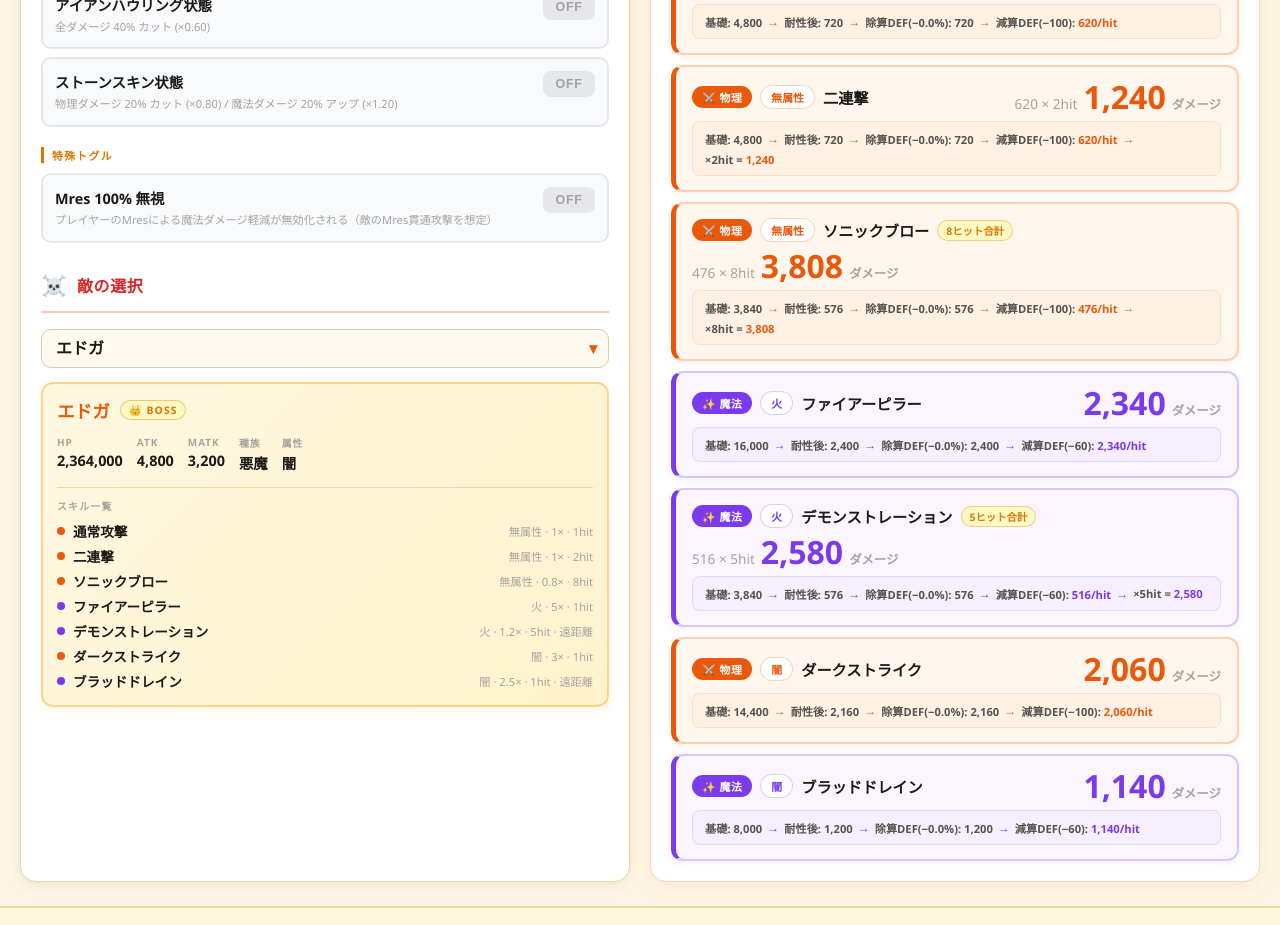
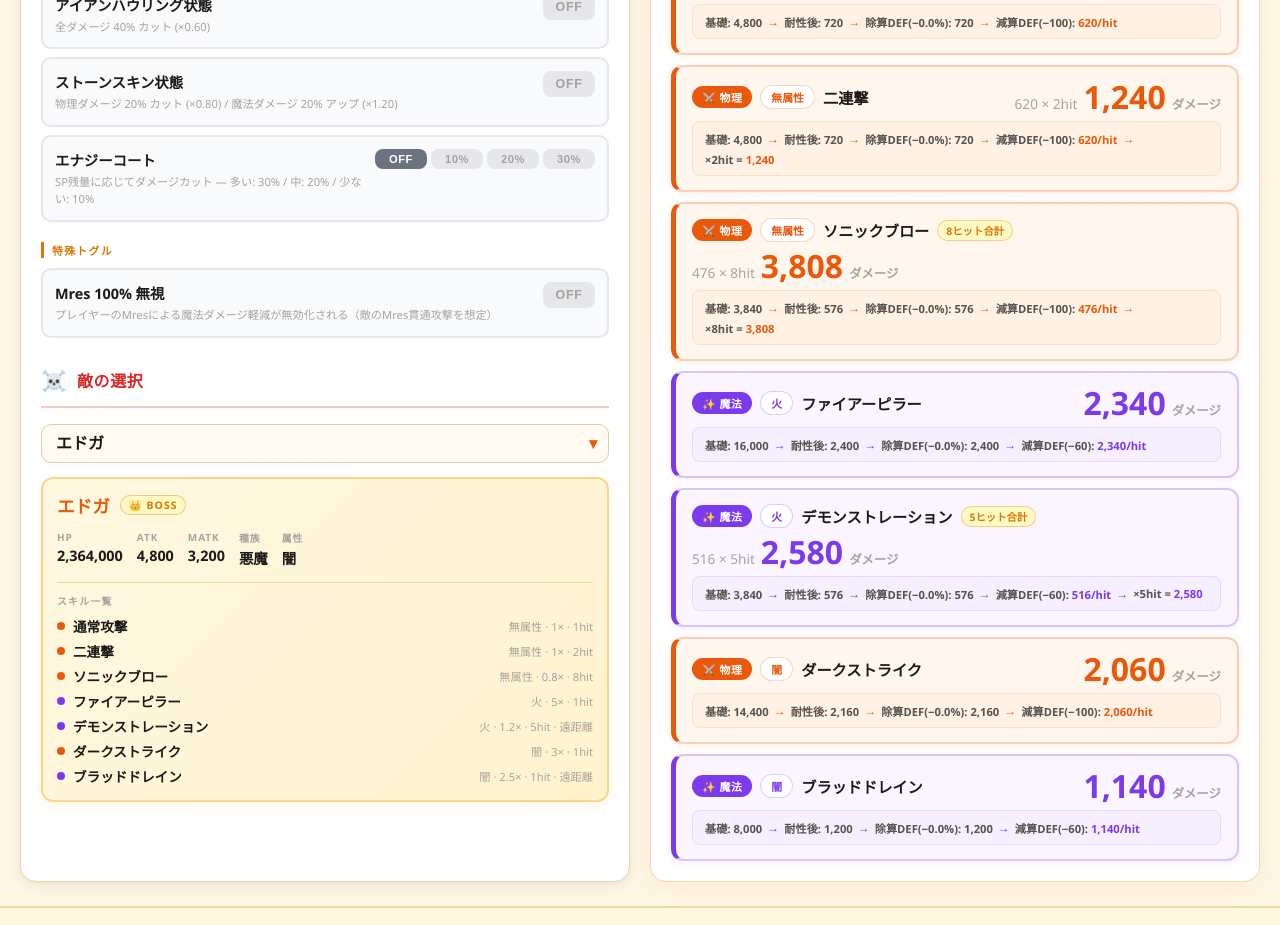
Before and after one commit to Beji-Ta/ro-damage-calc, a React (Vite) app: page / in a window 1280 px wide. Shown: the part 1240-2165 px from the top of the page. Built offline with nearby package versions, Linux system fonts and the light colour scheme.

Commit message:
Add Energy Coat special state with 3-level step toggle (10/20/30% cut)

```diff
--- a/src/App.tsx
+++ b/src/App.tsx
@@ -26,6 +26,7 @@ interface PlayerStats {
   crouchActive: boolean
   ironHowlingActive: boolean
   stoneSkinActive: boolean
+  energyCoatLevel: number  // 0=OFF 1=10%カット 2=20%カット 3=30%カット
   armorElement: string
   mresIgnored: boolean
 }
@@ -249,7 +250,7 @@ function getElemMod(attackElem: string, attackLv: number, armorElem: string): nu
 
 // ── LocalStorage ───────────────────────────────────────────────────────────────
 
-const STORAGE_KEY = 'ro_calc_player_v8'
+const STORAGE_KEY = 'ro_calc_player_v9'
 
 const DEFAULT_STATS: PlayerStats = {
   statusDef: 100,
@@ -275,6 +276,7 @@ const DEFAULT_STATS: PlayerStats = {
   crouchActive: false,
   ironHowlingActive: false,
   stoneSkinActive: false,
+  energyCoatLevel: 0,
   armorElement: '無属性',
   mresIgnored: false,
 }
@@ -306,6 +308,7 @@ function calcDamage(stats: PlayerStats, enemy: EnemyData): DamageResult[] {
   const kongouFactor      = stats.kongouActive      ? 0.10 : 1.0
   const crouchFactor      = stats.crouchActive      ? 0.20 : 1.0
   const ironHowlingFactor = stats.ironHowlingActive ? 0.60 : 1.0
+  const energyCoatFactor  = stats.energyCoatLevel > 0 ? 1 - stats.energyCoatLevel * 0.10 : 1.0
 
   return enemy.skills.map(skill => {
     const isPhys     = skill.type === 'physical'
@@ -326,7 +329,7 @@ function calcDamage(stats: PlayerStats, enemy: EnemyData): DamageResult[] {
 
     const stoneSkinFactor = stats.stoneSkinActive ? (isPhys ? 0.80 : 1.20) : 1.0
     const afterResistances = rawBase * raceFactor * elemFactor * armorElemFactor * bossFactor * specFactor * rangedFactor
-      * kongouFactor * crouchFactor * ironHowlingFactor * stoneSkinFactor
+      * kongouFactor * crouchFactor * ironHowlingFactor * stoneSkinFactor * energyCoatFactor
     const afterHardDef     = afterResistances * hardFactor
     const perHit           = Math.max(1, Math.floor(afterHardDef - sdUsed))
     const total            = perHit * skill.hits
@@ -522,6 +525,18 @@ export default function App() {
               onToggle={() => toggle('stoneSkinActive')}
               activeColor={C.teal}
             />
+            <StepToggleRow
+              label="エナジーコート"
+              description="SP残量に応じてダメージカット — 多い: 30% / 中: 20% / 少ない: 10%"
+              level={stats.energyCoatLevel}
+              steps={[
+                { label: '10%', value: 1 },
+                { label: '20%', value: 2 },
+                { label: '30%', value: 3 },
+              ]}
+              onStep={v => setStats(prev => ({ ...prev, energyCoatLevel: v }))}
+              activeColor={C.blue}
+            />
           </div>
 
           <SectionLabel color={C.gold}>特殊トグル</SectionLabel>
@@ -601,6 +616,7 @@ export default function App() {
               {stats.crouchActive      && <ParamChip label="うずくまる"     value="×0.20" color={C.gold} />}
               {stats.ironHowlingActive && <ParamChip label="アイアンハウリング" value="×0.60" color={C.gold} />}
               {stats.stoneSkinActive   && <ParamChip label="ストーンスキン" value="物理×0.80 魔法×1.20" color={C.teal} />}
+              {stats.energyCoatLevel > 0 && <ParamChip label="エナジーコート" value={`×${(1 - stats.energyCoatLevel * 0.10).toFixed(2)}`} color={C.blue} />}
               {stats.mresIgnored && <ParamChip label="Mres無視" value="ON" color={C.danger} />}
             </div>
           )}
@@ -726,6 +742,51 @@ function ToggleRow({ label, description, active, onToggle, activeColor }: {
       >
         {active ? 'ON' : 'OFF'}
       </button>
+    </div>
+  )
+}
+
+function StepToggleRow({ label, description, level, steps, onStep, activeColor }: {
+  label: string; description: string; level: number
+  steps: { label: string; value: number }[]
+  onStep: (v: number) => void; activeColor: string
+}) {
+  const active = level > 0
+  return (
+    <div style={{
+      ...S.toggleRow,
+      border: `2px solid ${active ? activeColor : '#e5e7eb'}`,
+      background: active ? `${activeColor}12` : '#f9fafb',
+    }}>
+      <div style={{ flex: 1 }}>
+        <div style={{ ...S.toggleLabel, color: active ? activeColor : C.textPrimary }}>{label}</div>
+        <div style={S.toggleDesc}>{description}</div>
+      </div>
+      <div style={{ display: 'flex', gap: '4px', flexShrink: 0 }}>
+        <button
+          style={{
+            ...S.toggleBtn,
+            fontSize: '0.7rem', padding: '4px 8px',
+            color: level === 0 ? '#fff' : C.textMuted,
+            background: level === 0 ? '#6b7280' : '#e5e7eb',
+            border: 'none',
+          }}
+          onClick={() => onStep(0)}
+        >OFF</button>
+        {steps.map(s => (
+          <button
+            key={s.value}
+            style={{
+              ...S.toggleBtn,
+              fontSize: '0.7rem', padding: '4px 8px',
+              color: level === s.value ? '#fff' : C.textMuted,
+              background: level === s.value ? activeColor : '#e5e7eb',
+              border: 'none',
+            }}
+            onClick={() => onStep(s.value)}
+          >{s.label}</button>
+        ))}
+      </div>
     </div>
   )
 }
```
